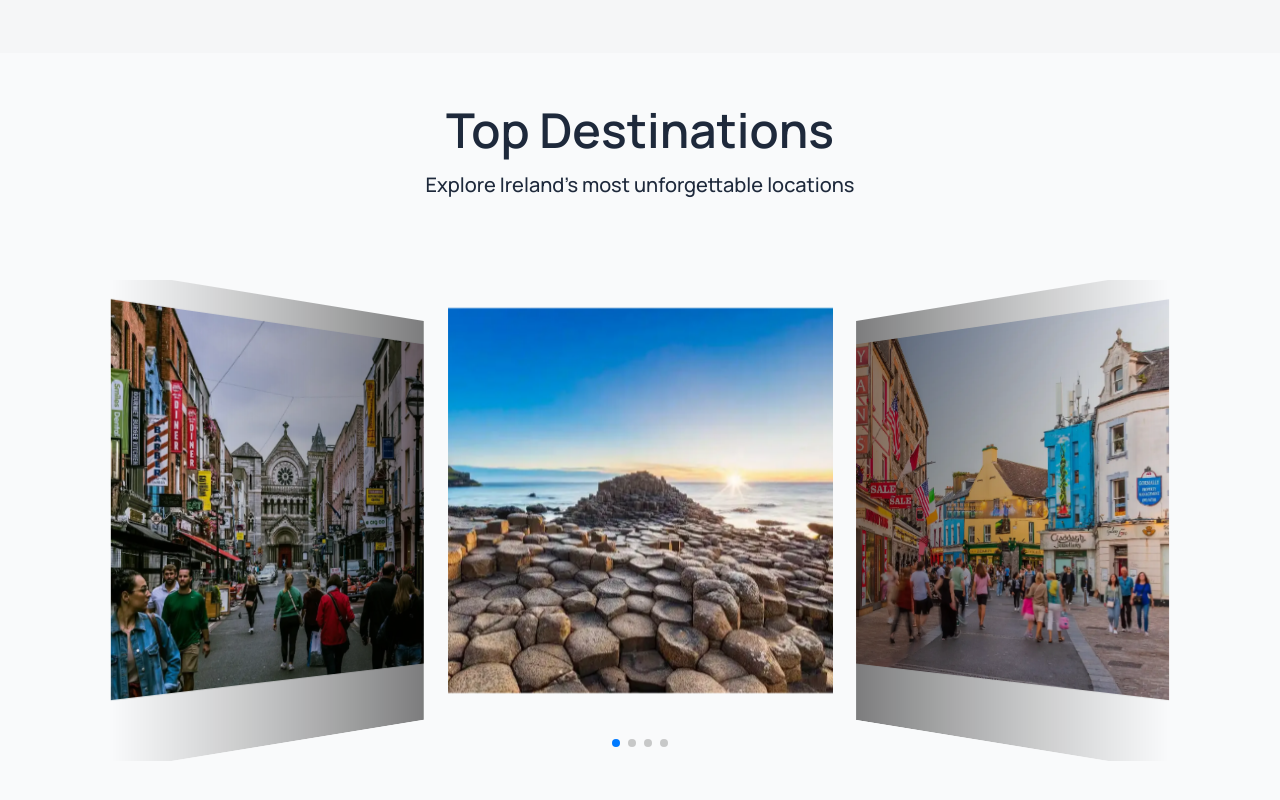
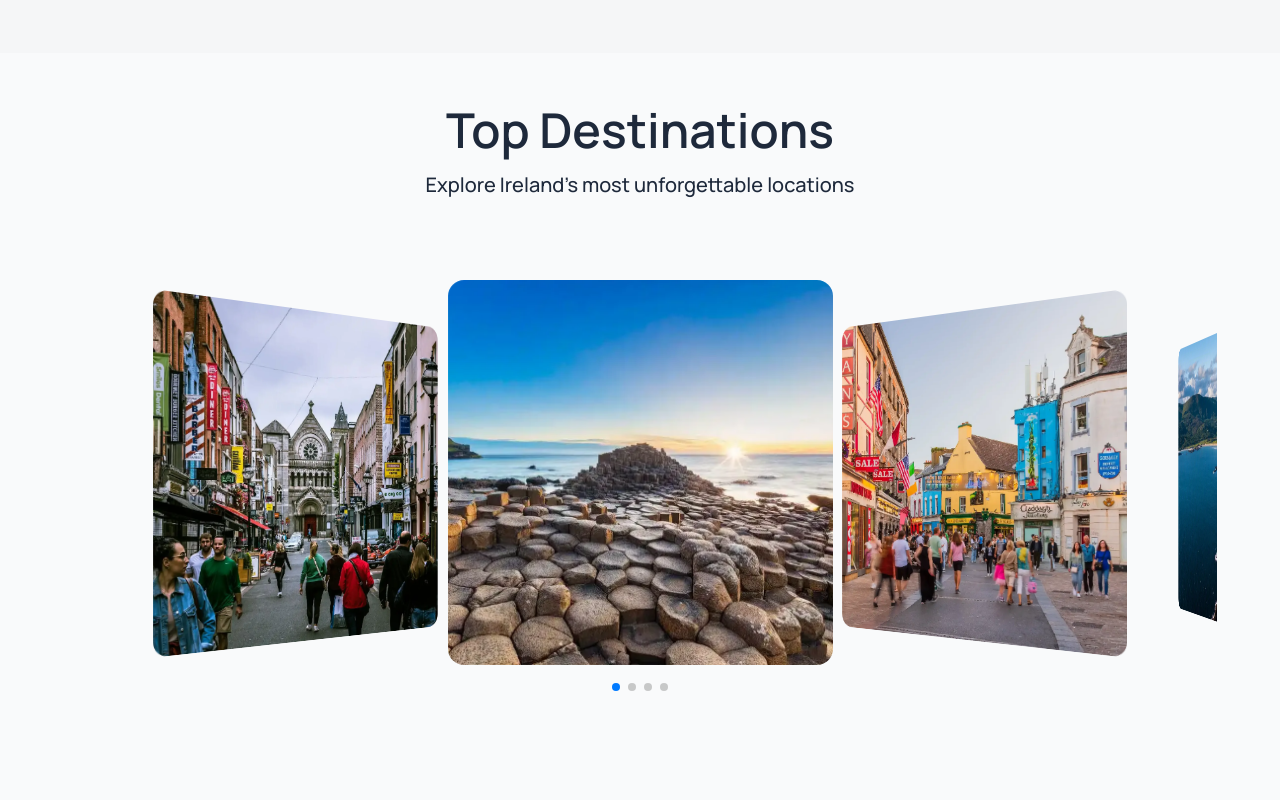
Before and after one commit to AntoOfo/goeire-site, a React (Vite) app: page / in a window 1280 px wide. Shown: the part 949-1749 px from the top of the page. Built offline with nearby package versions, Linux system fonts and the light colour scheme.

Commit message:
further changes to swiper, will continue tmrw

```diff
--- a/components/Destinations.jsx
+++ b/components/Destinations.jsx
@@ -25,9 +25,9 @@
           coverflowEffect={{
             rotate: 50,
             stretch: 0,
-            depth: 100,
+            depth: 200,
             modifier: 1,
-            slideShadows: true,
+            slideShadows: false,
           }}
           pagination={true}
           modules={[EffectCoverflow, Pagination]}
@@ -37,7 +37,7 @@
             <SwiperSlide>
               <img
                 src={dest.image}
-                className="w-full h-full py-7 mb-10 object-cover"
+                className="w-full h-full mb-10 object-cover rounded-2xl"
               />
             </SwiperSlide>
           ))}
```
